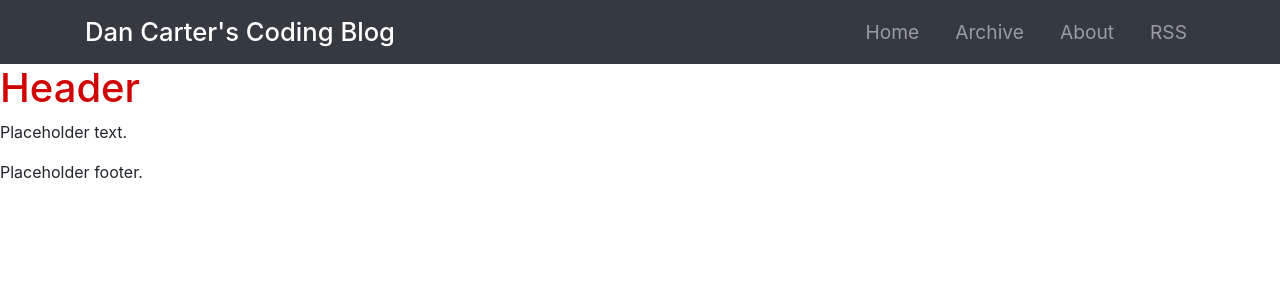
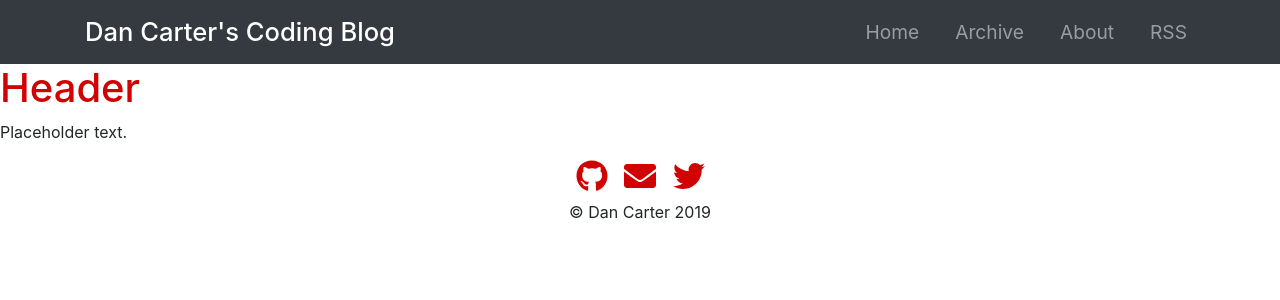
Before and after one commit to djcarter85/codingblog, a Jekyll site: the page built from index.html, in a window 1280 px wide. Shown: the top 300 px of the page. Built offline with Jekyll 4.4.1, drawn with Linux system fonts in a browser that asks for light colours; nearby versions of some CDN libraries.

Commit message:
Added footer

```diff
--- a/_includes/footer.html
+++ b/_includes/footer.html
@@ -1,4 +1,23 @@
-<p>Placeholder footer.</p>
+<footer class="footer">
+  <div class="container text-center">
+    <div class="row">
+      <div class="col">
+        {% for item in site.data.footer-links %}
+        <a href="{{ item.url }}" title="{{ item.title }}">
+          <i class="{{ item.icon }} fa-2x"></i>
+        </a>
+        {% endfor %}
+      </div>
+    </div>
+    <div class="row">
+      <div class="col">
+        <div class="copyright">
+          &copy; Dan Carter {{ site.time | date: '%Y' }}
+        </div>
+      </div>
+    </div>
+  </div>
+</footer>
 
 <!-- JS -->
 <script defer src="https://use.fontawesome.com/releases/v5.6.3/js/all.js" integrity="sha384-EIHISlAOj4zgYieurP0SdoiBYfGJKkgWedPHH4jCzpCXLmzVsw1ouK59MuUtP4a1"
--- /dev/null
+++ b/css/custom/includes/_footer.scss
@@ -0,0 +1,18 @@
+.footer {
+  .row {
+    margin-top: 6px;
+    margin-top: 6px;
+  }
+
+  a {
+    margin-left: 6px;
+    margin-right: 6px;
+    padding: 0;
+
+    &:hover {
+      color: $gray-500;
+      cursor: pointer;
+      text-decoration: none;
+    }
+  }
+}
--- a/css/main.scss
+++ b/css/main.scss
@@ -5,3 +5,4 @@
 @import 'bootstrap/bootstrap';
 
 @import 'custom/includes/header';
+@import 'custom/includes/footer';
```
Also changed, not shown: _data/footer-links.yml (added, +9 -0 lines).
